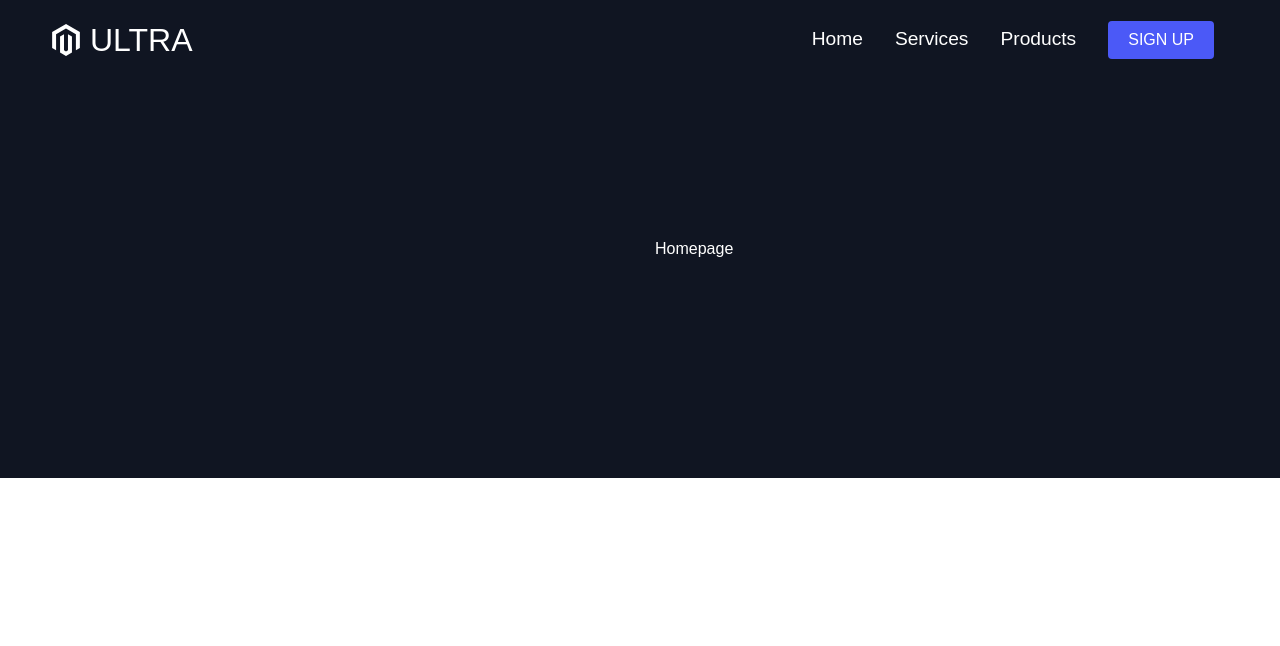
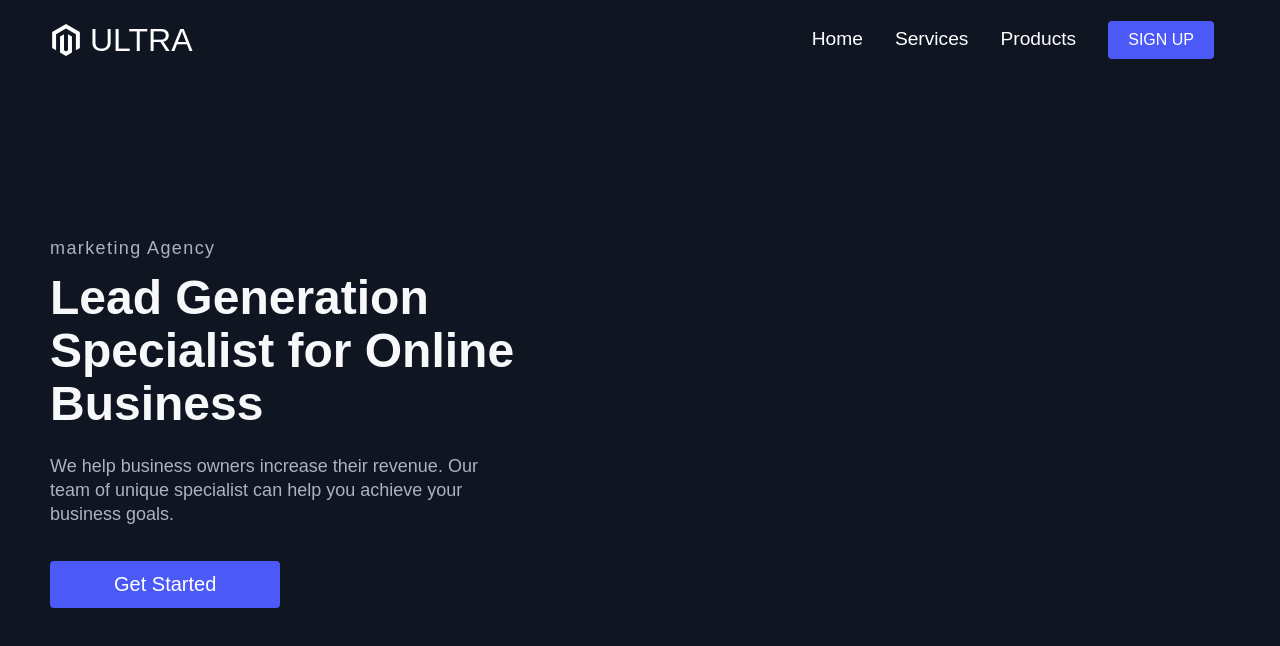
Before and after one commit to BayLadyCoder/landing-page, a React (Create React App) app: page / in a window 1280 px wide. Shown: the top 646 px of the page. Built offline with nearby package versions, Linux system fonts and the light colour scheme.

Commit message:
Added InfoSection data and its essential elements

```diff
--- a/src/components/InfoSection/InfoSection.styled.ts
+++ b/src/components/InfoSection/InfoSection.styled.ts
@@ -14,7 +14,7 @@
 `;
 
 interface InfoRowProps {
-  imgStart: boolean;
+  imgStart: string;
 }
 export const InfoRow = styled.div<InfoRowProps>`
   display: flex;
@@ -49,3 +49,35 @@
     padding-bottom: 65px;
   }
 `;
+
+interface TopLineProps {
+  lightTopLine: boolean;
+}
+export const TopLine = styled.div<TopLineProps>`
+  color: ${({ lightTopLine }) => (lightTopLine ? "#a9b3c1" : "#4b559f")};
+  font-size: 18px;
+  line-height: 16px;
+  letter-spacing: 1.4px;
+  margin-bottom: 16px;
+`;
+
+interface HeadingProps {
+  lightText: boolean;
+}
+export const Heading = styled.h1<HeadingProps>`
+  margin-bottom: 24px;
+  font-size: 48px;
+  line-height: 1.1;
+  color: ${({ lightText }) => (lightText ? "#f7f8fa" : "#1c2237")};
+`;
+
+interface SubtitleProps {
+  lightTextDesc: boolean;
+}
+export const Subtitle = styled.p<SubtitleProps>`
+  max-width: 440px;
+  margin-bottom: 35px;
+  font-size: 18px;
+  line-height: 24px;
+  color: ${({ lightTextDesc }) => (lightTextDesc ? "#a9b3c1" : "#1c2237")};
+`;
--- a/src/components/InfoSection/InfoSection.tsx
+++ b/src/components/InfoSection/InfoSection.tsx
@@ -4,22 +4,54 @@
   InfoRow,
   InfoColumn,
   TextWrapper,
+  TopLine,
+  Heading,
+  Subtitle,
 } from "./InfoSection.styled";
-import { Container } from "../../globalStyles";
+import { Container, Button } from "../../globalStyles";
+import { Link } from "react-router-dom";
 
 interface Props {
+  primary: boolean;
   lightBg: boolean;
-  imgStart: boolean;
+  imgStart: string;
+  topLine: string;
+  headline: string;
+  description: string;
+  buttonLabel: string;
+  lightTopLine: boolean;
+  lightText: boolean;
+  lightTextDesc: boolean;
 }
 
-const InfoSection: React.FC<Props> = ({ lightBg, imgStart }) => {
+const InfoSection: React.FC<Props> = ({
+  primary,
+  lightBg,
+  imgStart,
+  topLine,
+  headline,
+  description,
+  buttonLabel,
+  lightTopLine,
+  lightText,
+  lightTextDesc,
+}) => {
   return (
     <>
       <InfoSec lightBg={lightBg}>
         <Container>
           <InfoRow imgStart={imgStart}>
             <InfoColumn>
-              <TextWrapper>Homepage</TextWrapper>
+              <TextWrapper>
+                <TopLine lightTopLine={lightTopLine}>{topLine}</TopLine>
+                <Heading lightText={lightText}>{headline}</Heading>
+                <Subtitle lightTextDesc={lightTextDesc}>{description}</Subtitle>
+                <Link to="/sign-up">
+                  <Button big fontBig primary={primary}>
+                    {buttonLabel}
+                  </Button>
+                </Link>
+              </TextWrapper>
             </InfoColumn>
           </InfoRow>
         </Container>
--- a/src/pages/Data.ts
+++ b/src/pages/Data.ts
@@ -1,4 +1,13 @@
 export const homeObjOne = {
+  primary: true,
   lightBg: false,
-  imgStart: true,
+  imgStart: "",
+  topLine: "marketing Agency",
+  headline: "Lead Generation Specialist for Online Business",
+  description:
+    "We help business owners increase their revenue. Our team of unique specialist can help you achieve your business goals.",
+  buttonLabel: "Get Started",
+  lightTopLine: true,
+  lightText: true,
+  lightTextDesc: true,
 };
```
